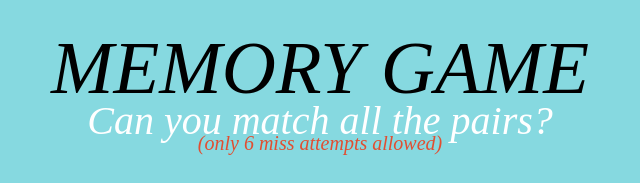
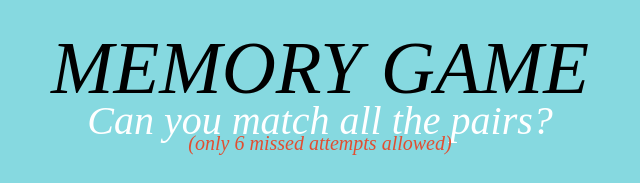
Before and after one commit to Cesarjg12/MemoryGameProject1, a plain HTML site: page index.html in a window 1280 px wide. Shown: the top 183 px of the page, 320-960 px from the left. Drawn offline with Linux system fonts and the light colour scheme.

```diff
--- a/index.html
+++ b/index.html
@@ -14,7 +14,7 @@
   <h1>Can you match all the pairs?</h1>
   <h2></h2>
   <h3></h3>
-  <h4>(only 6 miss attempts allowed)</h4>
+  <h4>(only 6 missed attempts allowed)</h4>
   <div class="board">
     <div class="card" data-card="A"></div>
     <div class="card" data-card="A"></div>
```
Also changed, not shown: Images/LostGame.png (added), Images/StartGame.png (added), Images/SuccessfulMatch.png (added), Images/WinGame.png (added), 1 other file.
